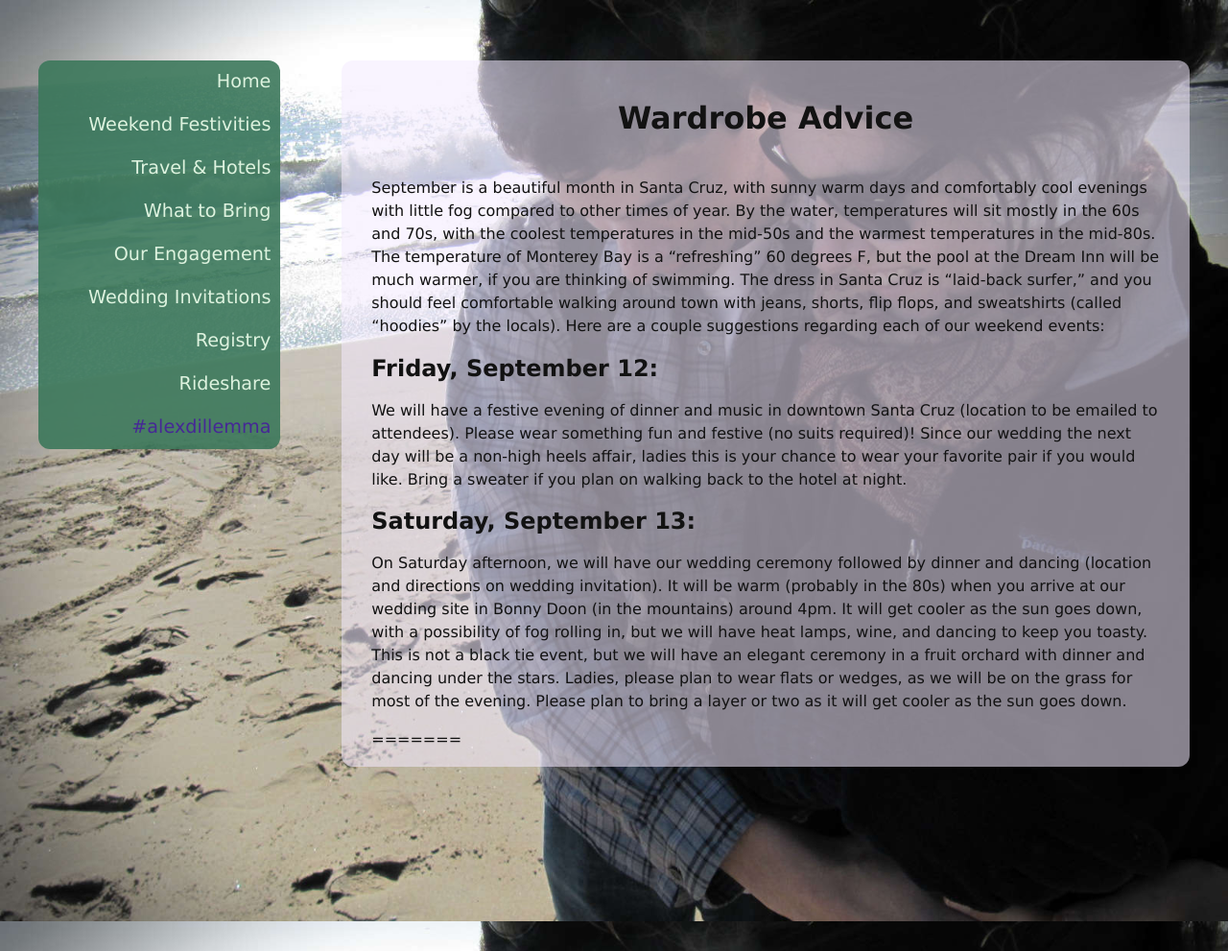
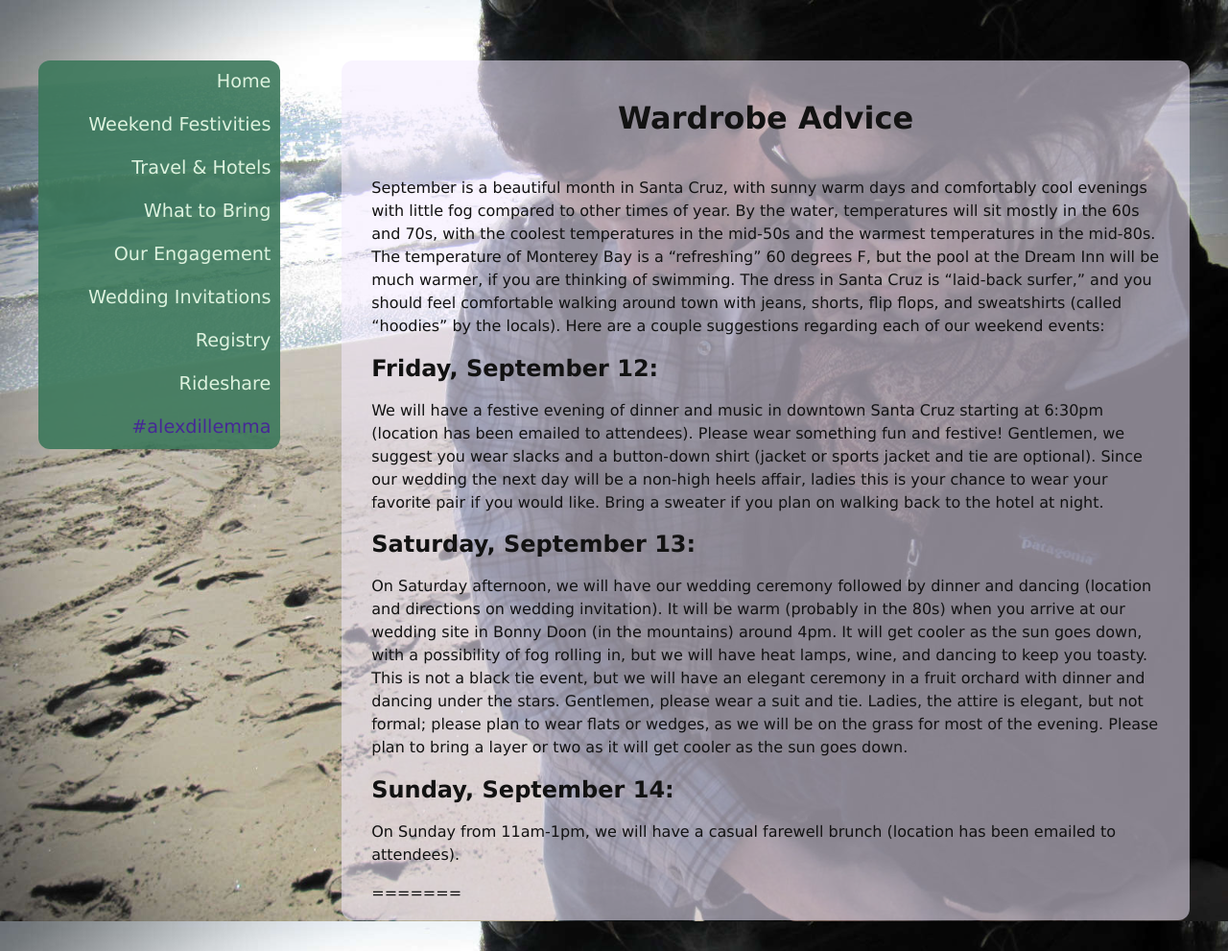
Before and after one commit to adgaudio/wedding, a Jekyll site: the page built from what-to-bring.md, in a window 1280 px wide. Shown: the whole page at 96% size. Built offline with Jekyll 4.4.1, drawn with Linux system fonts in a browser that asks for light colours; Markdown is read by kramdown in place of the engine named in the settings.

Commit message:
Update what-to-bring.md

```diff
--- a/what-to-bring.md
+++ b/what-to-bring.md
@@ -8,9 +8,12 @@
 September is a beautiful month in Santa Cruz, with sunny warm days and comfortably cool evenings with little fog compared to other times of year. By the water, temperatures will sit mostly in the 60s and 70s, with the coolest temperatures in the mid-50s and the warmest temperatures in the mid-80s.  The temperature of Monterey Bay is a "refreshing" 60 degrees F, but the pool at the Dream Inn will be much warmer, if you are thinking of swimming.  The dress in Santa Cruz is "laid-back surfer," and you should feel comfortable walking around town with jeans, shorts, flip flops, and sweatshirts (called "hoodies" by the locals).  Here are a couple suggestions regarding each of our weekend events:
 
 ##Friday, September 12:
-We will have a festive evening of dinner and music in downtown Santa Cruz (location to be emailed to attendees).  Please wear something fun and festive (no suits required)! Since our wedding the next day will be a non-high heels affair, ladies this is your chance to wear your favorite pair if you would like. Bring a sweater if you plan on walking back to the hotel at night.
+We will have a festive evening of dinner and music in downtown Santa Cruz starting at 6:30pm (location has been emailed to attendees).  Please wear something fun and festive! Gentlemen, we suggest you wear slacks and a button-down shirt (jacket or sports jacket and tie are optional). Since our wedding the next day will be a non-high heels affair, ladies this is your chance to wear your favorite pair if you would like. Bring a sweater if you plan on walking back to the hotel at night.
 
 ##Saturday, September 13:
-On Saturday afternoon, we will have our wedding ceremony followed by dinner and dancing (location and directions on wedding invitation).  It will be warm (probably in the 80s) when you arrive at our wedding site in Bonny Doon (in the mountains) around 4pm. It will get cooler as the sun goes down, with a possibility of fog rolling in, but we will have heat lamps, wine, and dancing to keep you toasty.  This is not a black tie event, but we will have an elegant ceremony in a fruit orchard with dinner and dancing under the stars.  Ladies, please plan to wear flats or wedges, as we will be on the grass for most of the evening. Please plan to bring a layer or two as it will get cooler as the sun goes down.
+On Saturday afternoon, we will have our wedding ceremony followed by dinner and dancing (location and directions on wedding invitation).  It will be warm (probably in the 80s) when you arrive at our wedding site in Bonny Doon (in the mountains) around 4pm. It will get cooler as the sun goes down, with a possibility of fog rolling in, but we will have heat lamps, wine, and dancing to keep you toasty.  This is not a black tie event, but we will have an elegant ceremony in a fruit orchard with dinner and dancing under the stars.  Gentlemen, please wear a suit and tie. Ladies, the attire is elegant, but not formal; please plan to wear flats or wedges, as we will be on the grass for most of the evening. Please plan to bring a layer or two as it will get cooler as the sun goes down.
+
+##Sunday, September 14:
+On Sunday from 11am-1pm, we will have a casual farewell brunch (location has been emailed to attendees).
 
 =======
```
